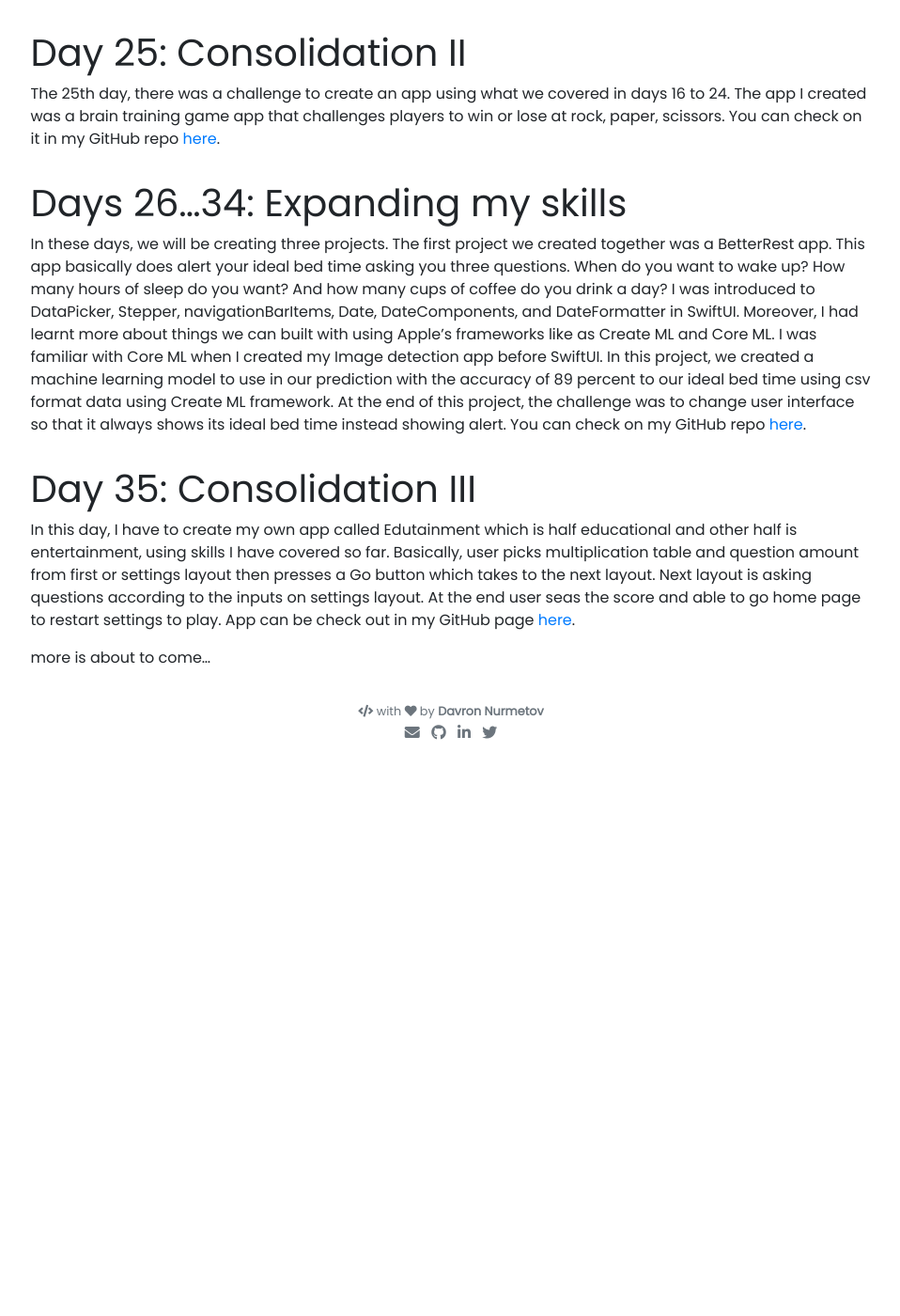
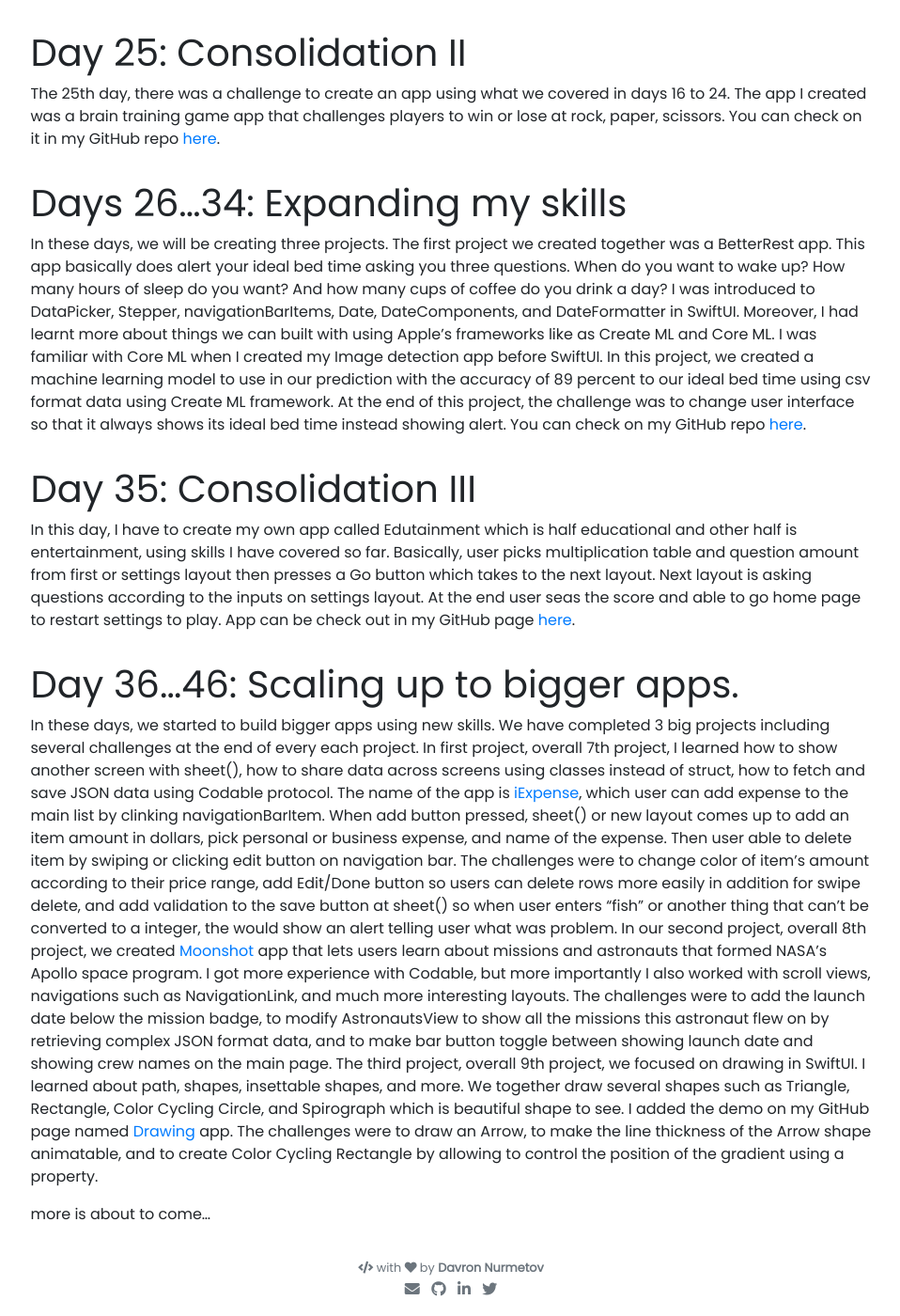
Before and after one commit to adzguy/portfolio, a Jekyll site: the page built from _projects/100DaysOfSwfitUI.md, in a window 1280 px wide and 1400 px high, scrolled down 1098 px. Shown: the whole window at 94% size, without its empty margins (160-1118 px from the left). Built offline with Jekyll 4.4.1, drawn with Linux system fonts in a browser that asks for light colours; nearby versions of some CDN libraries; before the commit the page ends 1906 px from its top, so only the background shows below that.

Commit message:
Project update

```diff
--- a/_projects/100DaysOfSwfitUI.md
+++ b/_projects/100DaysOfSwfitUI.md
@@ -30,6 +30,12 @@ In these days, we will be creating three projects. The first project we created
 # Day 35: Consolidation III
 In this day, I have to create my own app called Edutainment which is half educational and other half is entertainment, using skills I have covered so far. Basically, user picks multiplication table and question amount from first or settings layout then presses a Go button which takes to the next layout. Next layout is asking questions according to the inputs on settings layout. At the end user seas the score and able to go home page to restart settings to play. App can be check out in my GitHub page [here](https://github.com/adzguy/Edutainment){:target="_blank"}.
 
+# Day 36…46: Scaling up to bigger apps.
+
+In these days, we started to build bigger apps using new skills. We have completed 3 big projects including several challenges at the end of every each project.
+In first project, overall 7th project, I learned how to show another screen with sheet(), how to share data across screens using classes instead of struct, how to fetch and save JSON data using Codable protocol. The name of the app is [iExpense](https://github.com/adzguy/iExpense), which user can add expense to the main list by clinking navigationBarItem. When add button pressed, sheet() or new layout comes up to add an item amount in dollars, pick personal or business expense, and name of the expense. Then user able to delete item by swiping or clicking edit button on navigation bar. The challenges were to change color of item’s amount according to their price range, add Edit/Done button so users can delete rows more easily in addition for swipe delete, and add validation to the save button at sheet() so when user enters “fish” or another thing that can’t be converted to a integer, the would show an alert telling user what was problem.
+In our second project, overall 8th project, we created [Moonshot](https://github.com/adzguy/Moonshot) app that lets users learn about missions and astronauts that formed NASA’s Apollo space program. I got more experience with Codable, but more importantly I also worked with scroll views, navigations such as NavigationLink, and much more interesting layouts. The challenges were to add the launch date below the mission badge, to modify AstronautsView to show all the missions this astronaut flew on by retrieving complex JSON format data, and to make bar button toggle between showing launch date and showing crew names on the main page.
+The third project, overall 9th project, we focused on drawing in SwiftUI. I learned about path, shapes, insettable shapes, and more. We together draw several shapes such as Triangle, Rectangle, Color Cycling Circle, and Spirograph which is beautiful shape to see. I added the demo on my GitHub page named [Drawing](https://github.com/adzguy/Drawing) app. The challenges were to draw an Arrow, to make the line thickness of the Arrow shape animatable, and to create Color Cycling Rectangle by allowing to control the position of the gradient using a property.
 
 more is about to come…
 
```
